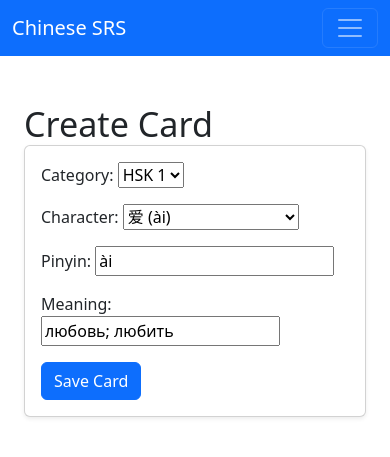
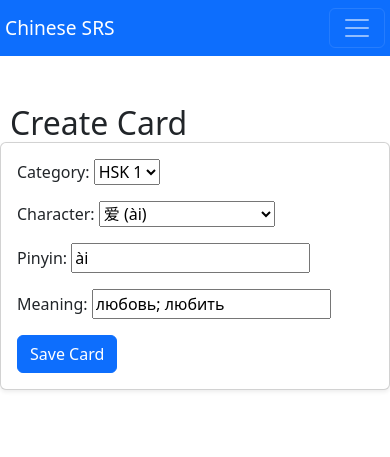
Before and after one commit to 0-Forester-0/chinese, a Django app: page /card/create/ in a window 390 px wide. Shown: the top 457 px of the page. Run offline with Django 3.2, Linux system fonts and the light colour scheme; the visitor is signed in with stand-in values (Sample User, id 1).

Commit message:
Update base.html

```diff
--- a/templates/base.html
+++ b/templates/base.html
@@ -6,6 +6,36 @@
     <title>Chinese SRS</title>
     <link href="https://cdn.jsdelivr.net/npm/bootstrap@5.3.0/dist/css/bootstrap.min.css" rel="stylesheet">
     <script src="https://cdn.jsdelivr.net/npm/bootstrap@5.3.0/dist/js/bootstrap.bundle.min.js"></script>
+    <style>
+        @media (max-width: 576px) {
+            .display-4, .card-title.display-4 {
+                font-size: 2rem;
+            }
+            .card {
+                margin-left: -10px;
+                margin-right: -10px;
+            }
+            .container, .container.mt-5, .container.mt-3 {
+                padding-left: 5px !important;
+                padding-right: 5px !important;
+                max-width: 100vw !important;
+            }
+            table {
+                font-size: 0.9rem;
+            }
+            .navbar-brand {
+                font-size: 1.2rem;
+            }
+            .navbar-nav .nav-link {
+                font-size: 1rem;
+                padding: 0.5rem 0.7rem;
+            }
+        }
+        .table-responsive {
+            overflow-x: auto;
+            -webkit-overflow-scrolling: touch;
+        }
+    </style>
 </head>
 <body>
     <nav class="navbar navbar-expand-lg navbar-dark bg-primary">
@@ -55,4 +85,5 @@
         {% endblock %}
     </div>
 </body>
+
 </html>
```
